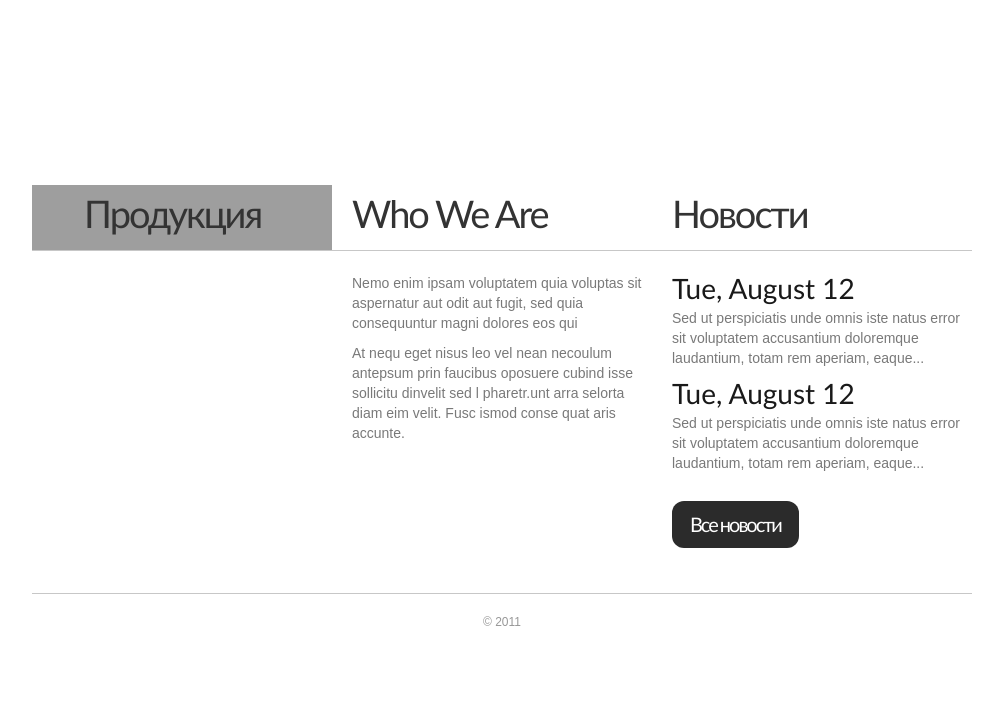
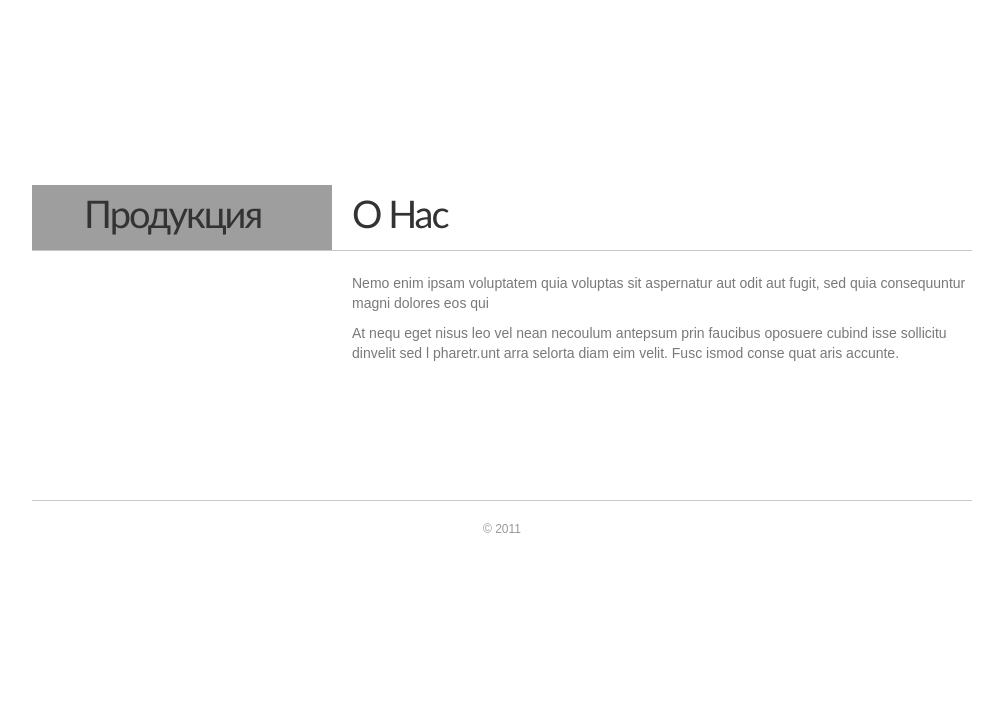
Before and after one commit to gearheart/svarmeh, a Django app: page / in a window 1280 px wide. Shown: the part 403-1104 px from the top of the page, without its empty margins (138-1132 px from the left). After the commit the page ends 936 px from the top, so only its background shows below. Run offline with Django 3.2, Linux system fonts and the light colour scheme; data that the repository does not hold is empty; parts of the project's set-up code (start-up, migrations or seed data) failed here and were passed over; some libraries are stand-ins or nearby versions; grey boxes are pictures that could not be loaded.

Commit message:
home: removed news

```diff
--- a/svarmeh/templates/home.html
+++ b/svarmeh/templates/home.html
@@ -25,25 +25,6 @@
 
     <div class="wrapper-content content-top ">
         <div class="cont_pad">
-            <div id="right">
-                <h3>Новости</h3>
-                <div class="globalnews" style="margin:0">
-                    <div>
-                        <div class="indent">
-                            <span class="date">Tue, August 12</span>
-                            <p>Sed ut perspiciatis unde omnis iste natus error sit voluptatem accusantium doloremque laudantium, totam rem aperiam, eaque...</p>
-                        </div>
-                    </div>
-
-                    <div>
-                        <div class="indent">
-                            <span class="date">Tue, August 12</span>
-                            <p>Sed ut perspiciatis unde omnis iste natus error sit voluptatem accusantium doloremque laudantium, totam rem aperiam, eaque...</p>
-                        </div>
-                    </div>
-
-                    <a href="#" class="readon_2">Все новости</a>  </div>
-            </div>
             <div id="left">
                 <div class="module-whatdoing">
                     <h3>Продукция</h3>
@@ -55,7 +36,7 @@
                 </div>
             </div>
             <div id="content">
-                <h3>Who we are</h3>
+                <h3>О нас</h3>
                 <p>Nemo enim ipsam voluptatem quia voluptas sit aspernatur aut odit aut fugit, sed quia consequuntur magni dolores eos qui</p>
                 <p>At nequ eget nisus leo vel nean necoulum antepsum prin faucibus oposuere cubind isse sollicitu dinvelit sed l pharetr.unt arra selorta diam eim velit. Fusc ismod conse quat aris accunte.</p>
             </div>
```
